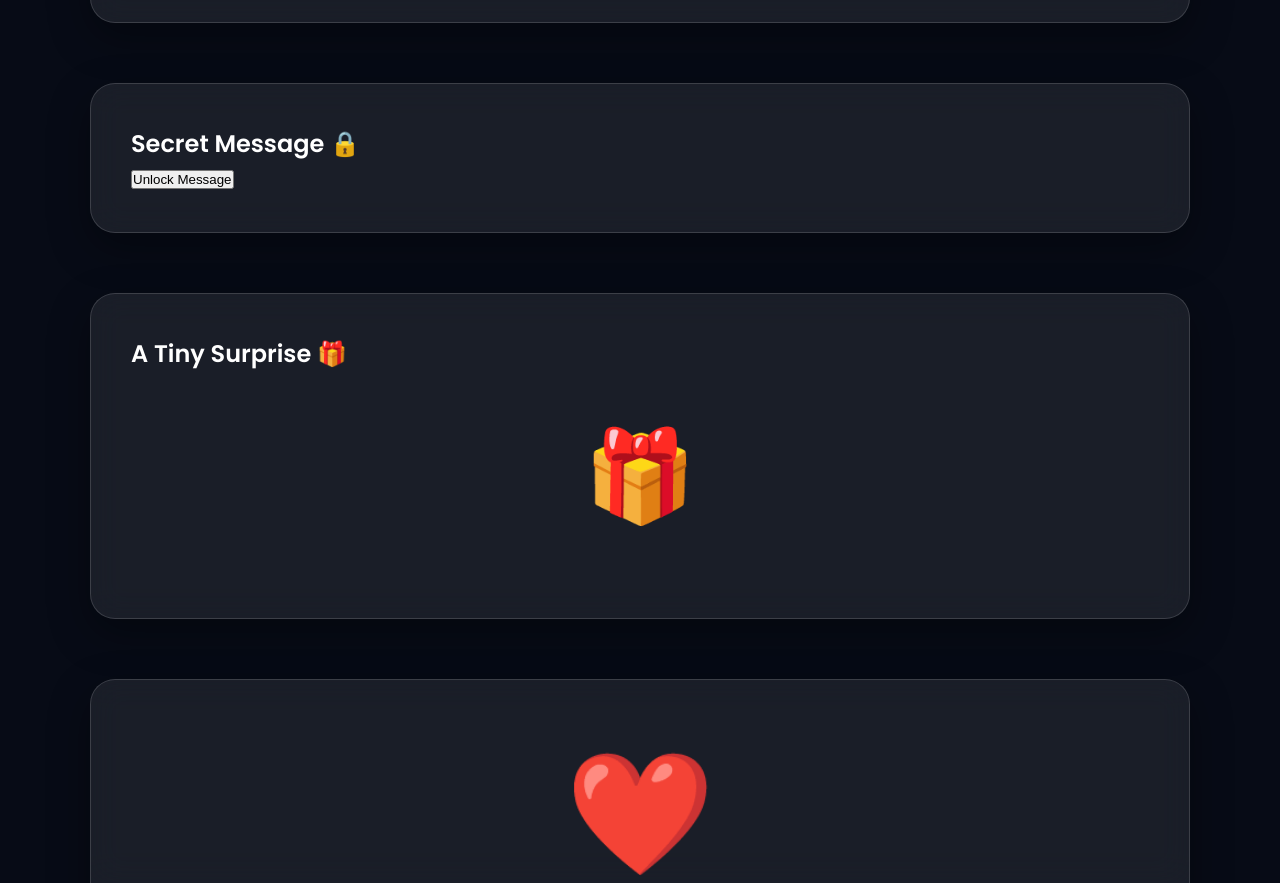
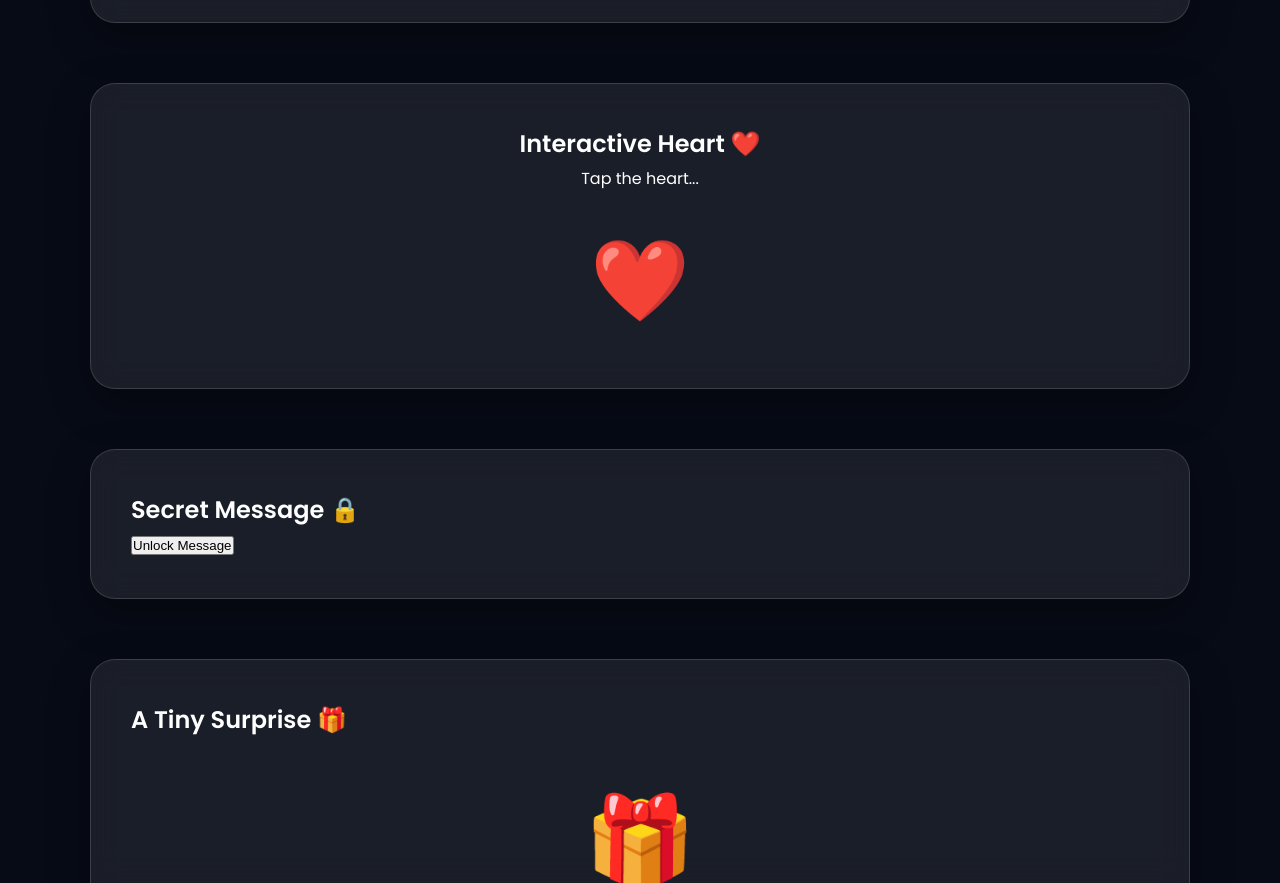
Before and after one commit to Ankur429609/surprise-for-motabhalu, a plain HTML site: page index.html in a window 1280 px wide. Shown: the part 3489-4372 px from the top of the page. Drawn offline with nearby package versions, Linux system fonts and the light colour scheme.

Commit message:
Update index.html

```diff
--- a/index.html
+++ b/index.html
@@ -245,6 +245,15 @@ Tap the heart.
 
 </section>
 
+<section class="glass center">
+    <h2>Interactive Heart ❤️</h2>
+    <p>Tap the heart...</p>
+
+    <div id="heart-button">❤️</div>
+
+    <div id="heart-particles"></div>
+</section>
+
 <!-- SECRET MESSAGE -->
 
 <section class="glass">
```
